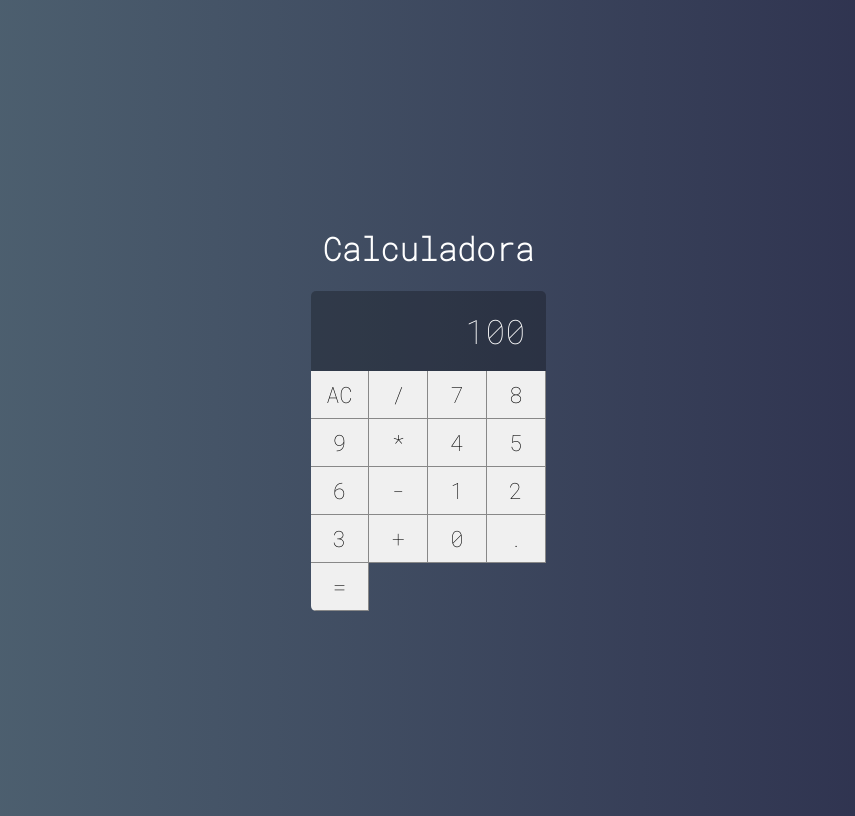
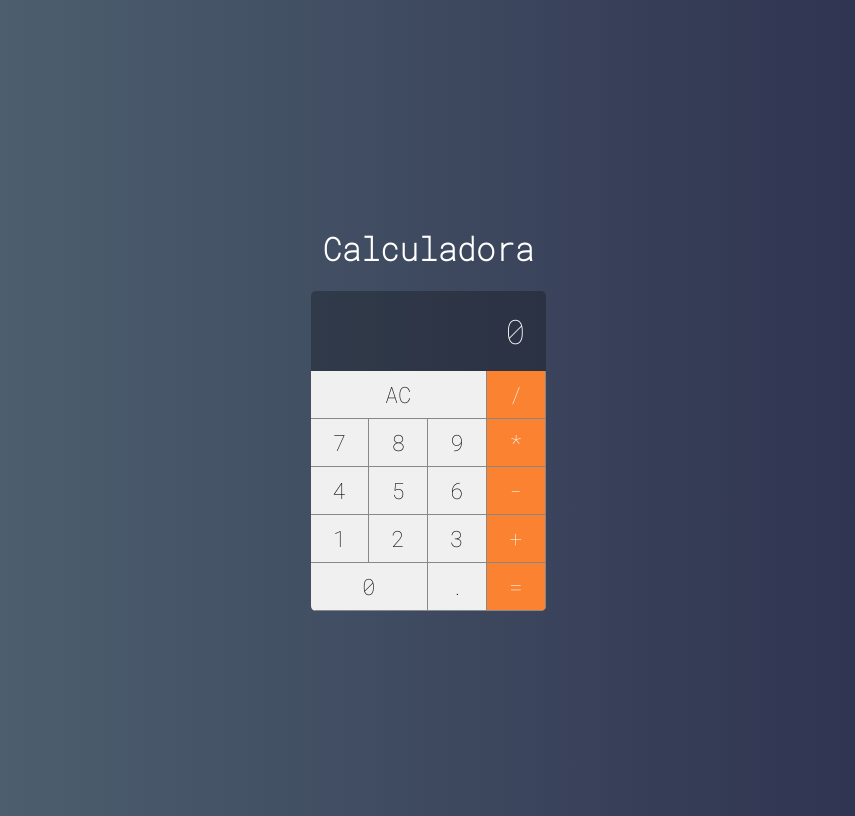
Before and after one commit to GuilCMattos/projetoCalculadoraReact, a React (Create React App) app: page / in a window 1280 px wide. Shown: the whole page, without its empty margins (212-1067 px from the left). Built offline with nearby package versions, Linux system fonts and the light colour scheme.

Commit message:
add: finish css

```diff
--- a/src/components/Button.css
+++ b/src/components/Button.css
@@ -11,3 +11,25 @@
     border-bottom: var(--border-button);
     outline: none;
 }
+
+.button:active {
+    background-color: #ccc;
+}
+
+.button.double {
+    grid-column: span 2;
+}
+
+.button.triple {
+    grid-column: span 3;
+}
+
+.button.operation {
+    background-color: #fa8231;
+    color: #fff;
+
+}
+
+.button.operation:active {
+    background-color: #fa8231cc;
+}
--- a/src/components/Button.jsx
+++ b/src/components/Button.jsx
@@ -3,6 +3,16 @@ import './Button.css';
 
 export default props => {
     return (
-        <button className="button">{props.label}</button>
+        <button
+        onClick={e => props.click && props.click(props.label)}
+
+        className={`
+            button
+            ${props.operation ? 'operation' : ''}
+            ${props.double ? 'double': ''}
+            ${props.triple ? 'triple' : ''}
+        `}>
+            {props.label}
+            </button>
     )
 }
--- a/src/main/Calculator.jsx
+++ b/src/main/Calculator.jsx
@@ -5,27 +5,48 @@ import Button from '../components/Button';
 import Display from '../components/Display';
 
 export default class Calculator extends Component {
+
+    constructor(props) {
+        super(props)
+
+        this.clearMemory = this.clearMemory.bind(this)
+        this.setOperation = this.setOperation.bind(this)
+        this.addDigit = this.addDigit.bind(this)
+    }
+
+    clearMemory() {
+        console.log('limpar')
+    }
+
+    setOperation(operation) {
+        console.log(operation)
+    }
+
+    addDigit(n) {
+        console.log(n)
+    }
+
     render() {
         return (
             <div className="calculator">
-                <Display value={100} />
-                <Button label="AC" />
-                <Button label="/" />
-                <Button label="7" />
-                <Button label="8" />
-                <Button label="9" />
-                <Button label="*" />
-                <Button label="4" />
-                <Button label="5" />
-                <Button label="6" />
-                <Button label="-" />
-                <Button label="1" />
-                <Button label="2" />
-                <Button label="3" />
-                <Button label="+" />
-                <Button label="0" />
-                <Button label="." />
-                <Button label="=" />
+                <Display value={0} />
+                <Button label="AC" click={this.clearMemory} triple />
+                <Button label="/" operation click={this.setOperation} />
+                <Button label="7" click={this.addDigit} />
+                <Button label="8"  click={this.addDigit} />
+                <Button label="9"  click={this.addDigit} />
+                <Button label="*" click={this.setOperation} operation />
+                <Button label="4"  click={this.addDigit} />
+                <Button label="5"  click={this.addDigit} />
+                <Button label="6"  click={this.addDigit} />
+                <Button label="-" click={this.setOperation}  operation/>
+                <Button label="1"  click={this.addDigit} />
+                <Button label="2"  click={this.addDigit} />
+                <Button label="3"  click={this.addDigit} />
+                <Button label="+" click={this.setOperation} operation/>
+                <Button label="0"  click={this.addDigit} double />
+                <Button label="."  click={this.addDigit} />
+                <Button label="=" operation click={this.setOperation} />
 
             </div>
         )
```
